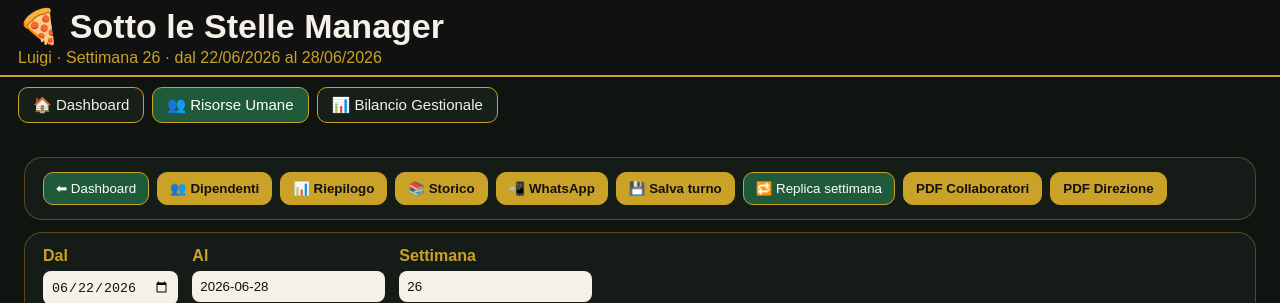
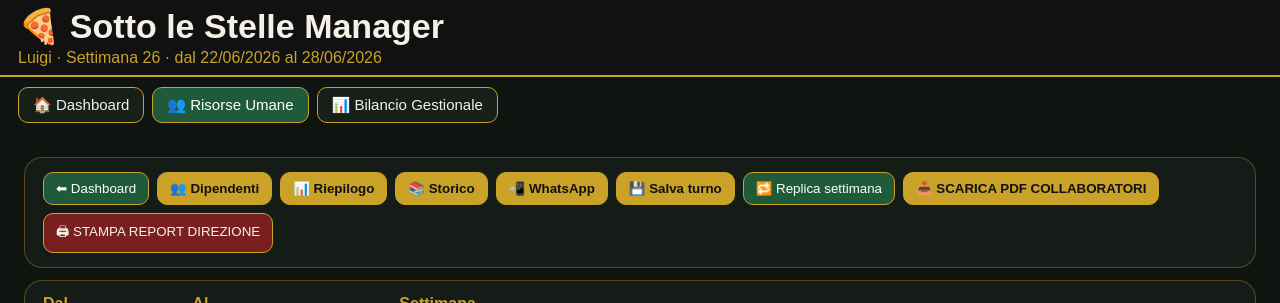
Before and after one commit to foodanddrinksrl/SottoLeStelleManager, a Next.js app: page / in a window 1280 px wide. Both pictures are taken after a click on the button "👥 Risorse Umane". Shown: the top 303 px of the page. Built offline with nearby package versions, Linux system fonts and the light colour scheme; no server answers; the database is empty.

Commit message:
Correzione PDF e WhatsApp

```diff
--- a/app/page.tsx
+++ b/app/page.tsx
@@ -77,6 +77,22 @@ function periodoSettimanaAttuale(): PeriodoDashboard {
 }
 export default function Page() {
   const [tab, setTab] = useState('dashboard');
+  useEffect(() => {
+  const tabValide = [
+    'dashboard',
+    'calendario',
+    'dipendenti',
+    'riepilogo',
+    'storico',
+    'bilancio',
+    'impostazioni',
+    'magazzino',
+  ];
+
+  if (!tabValide.includes(tab)) {
+    setTab('calendario');
+  }
+}, [tab]);
   const [dashboardView, setDashboardView] = useState<
   | 'home'
   | 'incassi'
@@ -480,6 +496,7 @@ setPeriodoDashboard={setPeriodoDashboard}
                 <button className="btn gold" onClick={saveTurno}>💾 Salva turno</button>
                 <button className="btn green" onClick={replicaSettimanaSuccessiva}>🔁 Replica settimana</button>
                 <button
+
   type="button"
   className="btn gold"
   disabled={pdfLoading}
@@ -487,20 +504,20 @@ setPeriodoDashboard={setPeriodoDashboard}
 >
   {pdfLoading
     ? '⏳ Creazione PDF...'
-    : 'PDF Collaboratori'}
+    : '📥 SCARICA PDF COLLABORATORI'}
 </button>
                 <button
   type="button"
-  className="btn gold"
+  className="btn danger"
   onClick={() => {
     setPrintMode('direzione');
 
     window.setTimeout(() => {
       window.print();
-    }, 150);
+    }, 300);
   }}
 >
-  PDF Direzione
+  🖨 STAMPA REPORT DIREZIONE
 </button>
               </div>
             </div>
```
